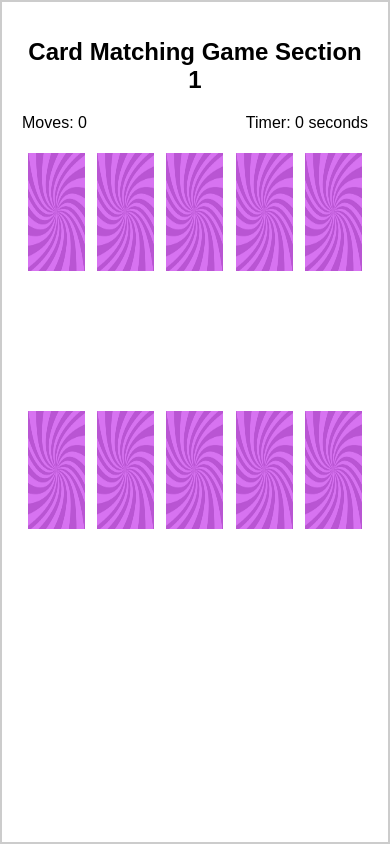
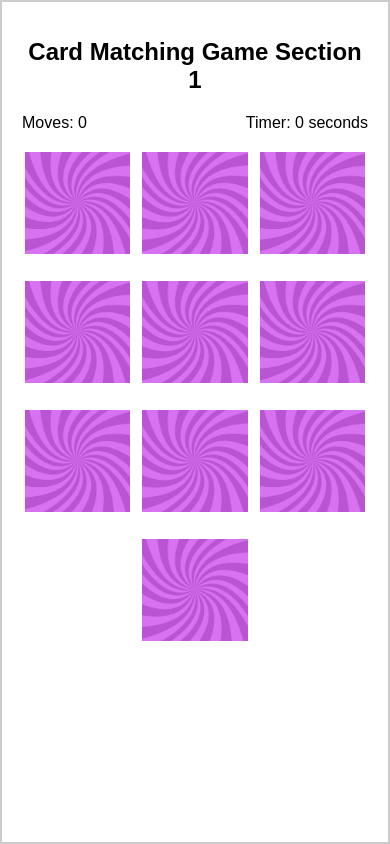
Before and after one commit to Mika20244/card-matching-game, a plain HTML site: page index.html in a window 390 px wide. Drawn offline with Linux system fonts and the light colour scheme.

Commit message:
Update styles.css

```diff
--- a/styles.css
+++ b/styles.css
@@ -53,12 +53,19 @@ body {
     width: calc(20% - 10px); /* Adjust card width based on container width */
     max-width: 150px; /* Limit maximum card width */
     height: 120px; /* Adjust card height for mobile */
-    background-size: 100% 100%; /* Ensure the background image covers the entire card */
+    background-size: cover; /* Ensure the background image covers the entire card */
     background-position: center;
     background-repeat: no-repeat;
     cursor: pointer;
-    border: 1px solid transparent; /* Transparent border to prevent layout shifts */
-    box-sizing: border-box; /* Include border in the total width/height */
+    border: 1px solid transparent; /* Transparent border initially */
+}
+
+@media (max-width: 600px) {
+    .card {
+        width: calc(33.33% - 10px); /* Adjust card width for smaller screens */
+        max-width: 120px; /* Adjust maximum card width */
+        height: 100px; /* Adjust card height for smaller screens */
+    }
 }
 
 #red-cross {
```
